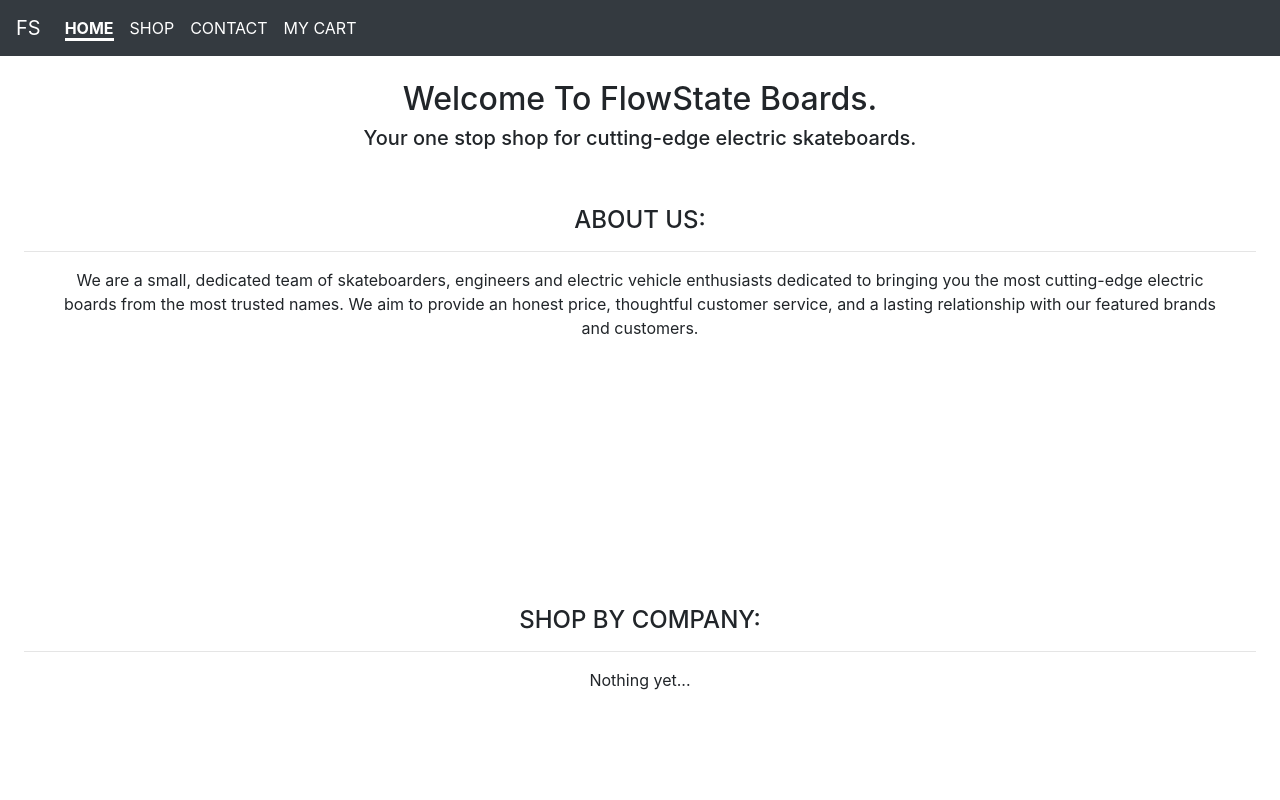
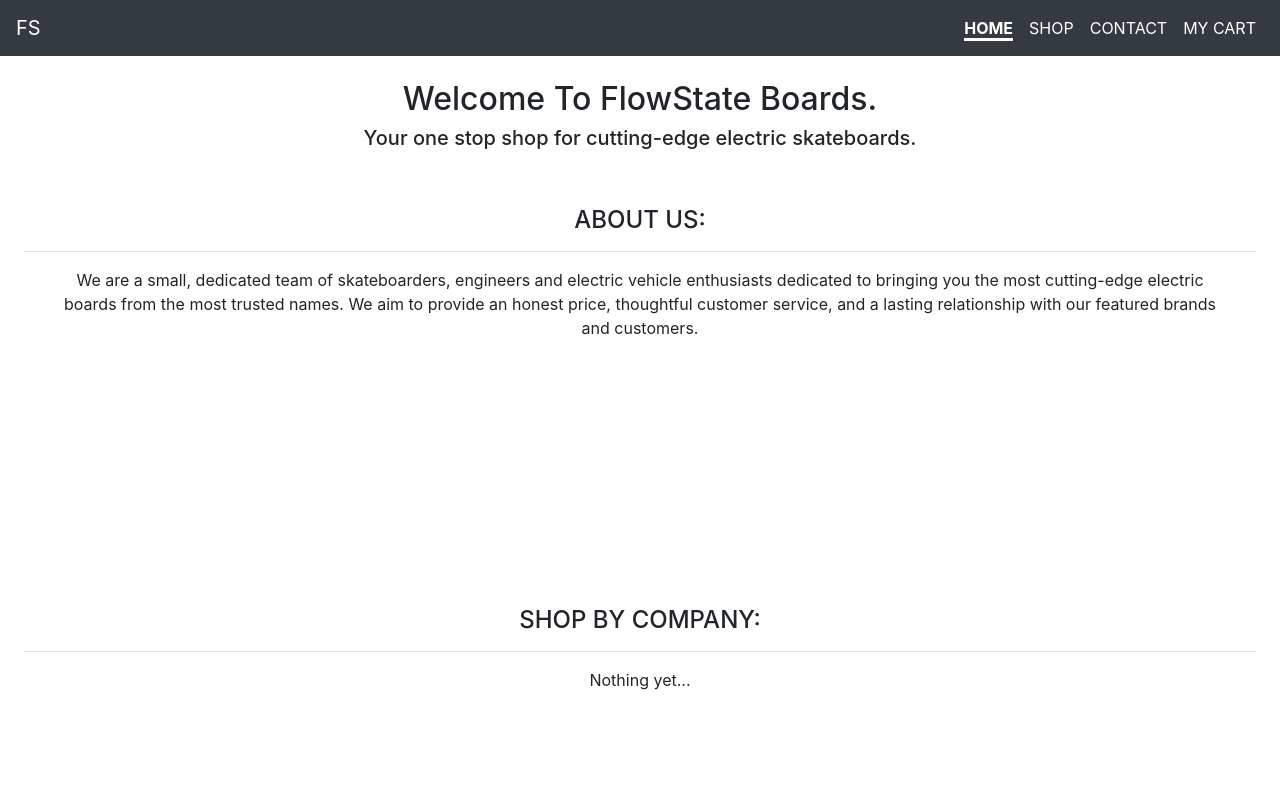
Before and after one commit to boris-gladkikh/board-shop, a React (Create React App) app: page / in a window 1280 px wide. Shown: the top 800 px of the page. Built offline with nearby package versions, Linux system fonts and the light colour scheme.

Commit message:
adjusted nav items to right

```diff
--- a/src/Navigation.js
+++ b/src/Navigation.js
@@ -7,9 +7,9 @@ import './Navigation.css'
 
 function Navigation() {
   return (
-    <Navbar className="bg-dark ">
+    <Navbar className="bg-dark  ">
       <Navbar.Brand className="text-white" href="/">FS</Navbar.Brand>
-      <Nav  className="justify-content-end">
+      <Nav className="ml-auto">
         <Nav.Item className="mx-2">
           <NavLink exact to="/">HOME</NavLink>
         </Nav.Item>
@@ -19,10 +19,11 @@ function Navigation() {
         <Nav.Item className="mx-2">
           <NavLink to="/contact">CONTACT</NavLink>
         </Nav.Item>
-        <Nav.Item className="mx-2">
+        <Nav.Item className="mx-2 justify-content-end">
           <NavLink to="/cart">MY CART</NavLink>
         </Nav.Item>
       </Nav>
+
     </Navbar>
   )
 }
```
